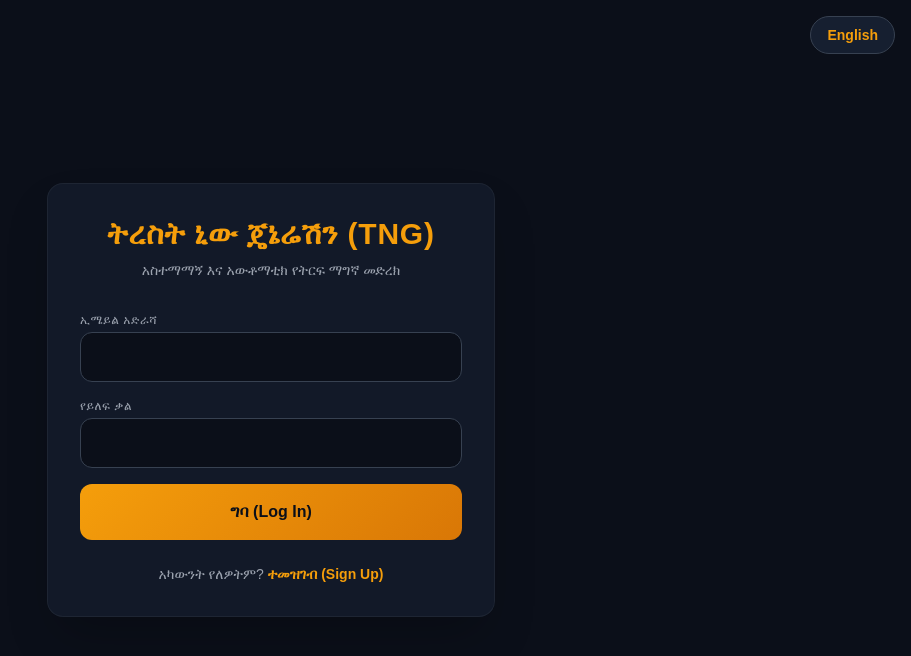
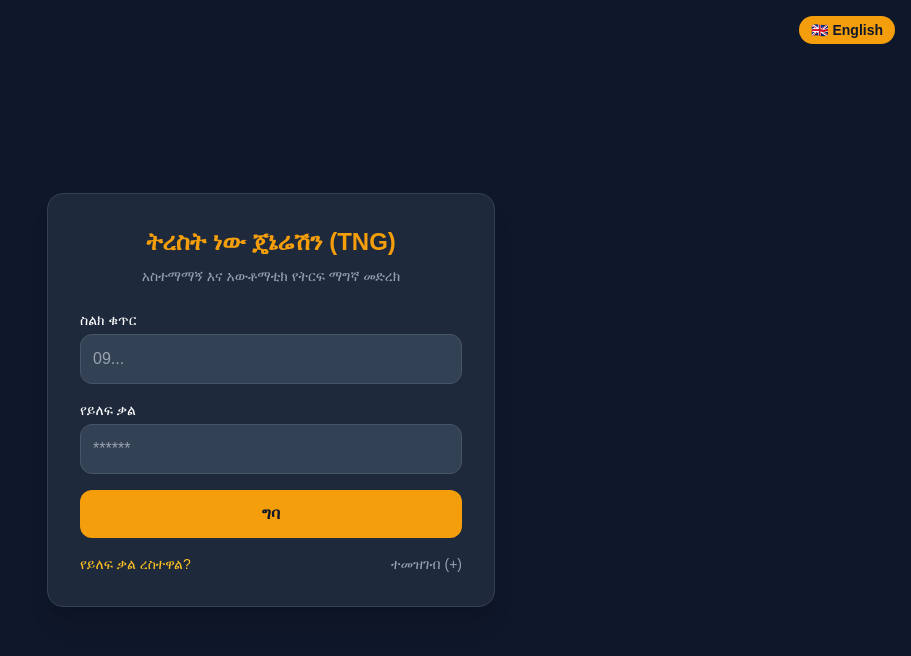
Before and after one commit to Zenebe21/tng-platform, a Next.js app: page / in a window 1280 px wide. Shown: the top 656 px of the page, without its empty margins (369-1280 px from the left). Built offline with nearby package versions, Linux system fonts and the light colour scheme; no server answers.

Commit message:
Update page.js

```diff
--- a/src/app/page.js
+++ b/src/app/page.js
@@ -1,145 +1,186 @@
+'use strict';
 'use client';
+
 import { useState } from 'react';
-import { supabase } from '../lib/supabase';
+import { supabase } from '../lib/supabaseClient'; // ያንተን የsupabaseClient ፋይል ስም ይጠቀማል
 
 export default function AuthPage() {
-  const [isAmharic, setIsAmharic] = useState(true);
-  const [isSignUp, setIsSignUp] = useState(false);
-  const [email, setEmail] = useState('');
+  const [isLogin, setIsLogin] = useState(true);
+  const [isForgotPassword, setIsForgotPassword] = useState(false);
+  const [isEnglish, setIsEnglish] = useState(false);
+
+  // ፎርም ዳታ
+  const [phone, setPhone] = useState('');
   const [password, setPassword] = useState('');
-  const [phone, setPhone] = useState('');
+  const [confirmPassword, setConfirmPassword] = useState('');
   const [referralCode, setReferralCode] = useState('');
-  const [loading, setLoading] = useState(false);
-  const [message, setMessage] = useState('');
+  const [error, setError] = useState('');
+  const [success, setSuccess] = useState('');
 
-  const text = {
-    en: {
-      title: 'Trust New Generation (TNG)',
-      subtitle: 'Smart ROI & Automated Investment Platform',
-      login: 'Sign In',
-      signup: 'Sign Up',
-      email: 'Email Address',
-      password: 'Password',
-      phone: 'Phone Number (Telebirr/M-Pesa)',
-      ref: 'Referral Code (Optional)',
-      noAccount: "Don't have an account? ",
-      haveAccount: 'Already have an account? ',
-      successReg: 'Registration successful! Please log in.',
-    },
-    am: {
-      title: 'ትረስት ኒው ጄኔሬሽን (TNG)',
-      subtitle: 'አስተማማኝ እና አውቶማቲክ የትርፍ ማግኛ መድረክ',
-      login: 'ግባ (Log In)',
-      signup: 'ተመዝገብ (Sign Up)',
-      email: 'ኢሜይል አድራሻ',
-      password: 'የይለፍ ቃል',
-      phone: 'የስልክ ቁጥር (ቴሌብር/ኤምፒሳ)',
-      ref: 'የሪፈራል ኮድ (ካለዎት)',
-      noAccount: 'አካውንት የለዎትም? ',
-      haveAccount: 'አካውንት አለዎት? ',
-      successReg: 'ምዝገባው ተሳክቷል! አሁን መግባት ይችላሉ።',
+  // ምዝገባ (Sign Up)
+  const handleRegister = async (e) => {
+    e.preventDefault();
+    setError('');
+    setSuccess('');
+
+    if (password !== confirmPassword) {
+      setError(isEnglish ? 'Passwords do not match!' : 'የይለፍ ቃላቱ አይመሳሰሉም!');
+      return;
+    }
+
+    // በቀጥታ ወደ እኛ የ tng_members ቴብል ማስገባት
+    const { data, error: insertError } = await supabase
+      .from('tng_members')
+      .insert([
+        {
+          phone_number: phone.trim(),
+          password_hash: password,
+          referral_code: referralCode || null
+        }
+      ]);
+
+    if (insertError) {
+      setError(insertError.message);
+    } else {
+      setSuccess(isEnglish ? 'Registration successful! Please Log In.' : 'ምዝገባው ተሳክቷል! አሁን መግባት ይችላሉ።');
+      setIsLogin(true); // ወደ መግቢያ ገጽ ይመልሰዋል
     }
   };
 
-  const t = isAmharic ? text.am : text.en;
+  // መግቢያ (Log In)
+  const handleLogin = async (e) => {
+    e.preventDefault();
+    setError('');
 
-  const handleAuth = async (e) => {
+    const { data, error: loginError } = await supabase
+      .from('tng_members')
+      .select('*')
+      .eq('phone_number', phone.trim())
+      .single();
+
+    if (loginError || !data || data.password_hash !== password) {
+      setError(isEnglish ? 'Invalid phone number or password!' : 'የስልክ ቁጥር ወይም ይለፍ ቃል ተሳስቷል!');
+    } else {
+      alert(isEnglish ? 'Login Successful!' : 'በተሳካ ሁኔታ ገብተዋል!');
+      window.location.href = '/dashboard'; // ወደ ዳሽቦርድ ይወስደዋል
+    }
+  };
+
+  // ይለፍ ቃል መቀየር (Forgot Password)
+  const handleResetPassword = async (e) => {
     e.preventDefault();
-    setLoading(true);
-    setMessage('');
+    setError('');
 
-    try {
-      if (isSignUp) {
-        const { data, error } = await supabase.auth.signUp({
-          email,
-          password,
-          options: {
-            data: { phone, referral_by: referralCode || null }
-          }
-        });
-        if (error) throw error;
-        setMessage(t.successReg);
-        setIsSignUp(false);
-      } else {
-        const { error } = await supabase.auth.signInWithPassword({ email, password });
-        if (error) throw error;
-        window.location.href = '/dashboard';
-      }
-    } catch (error) {
-      setMessage(error.message);
-    } finally {
-      setLoading(false);
+    const { data, error: updateError } = await supabase
+      .from('tng_members')
+      .update({ password_hash: password })
+      .eq('phone_number', phone.trim());
+
+    if (updateError) {
+      setError(updateError.message);
+    } else {
+      alert(isEnglish ? 'Password updated successfully!' : 'የይለፍ ቃልዎ ተቀይሯል!');
+      setIsForgotPassword(false);
+      setIsLogin(true);
     }
   };
 
   return (
-    <div className="min-h-screen flex flex-col items-center justify-center p-4 relative overflow-hidden bg-tngDark">
-      {/* የቋንቋ መቀየሪያ ቁልፍ (እዚህ ላይ ተስተካክሏል) */}
-      <button
-        onClick={() => setIsAmharic(!isAmharic)}
-        className="absolute top-4 right-4 bg-tngCard border border-gray-700 px-4 py-2 rounded-full text-sm font-semibold text-tngGold"
-      >
-        {isAmharic ? 'English' : 'አማርኛ'}
-      </button>
+    <div className="min-h-screen bg-slate-900 text-white flex flex-col items-center justify-center relative px-4">
+      {/* 🌐 Language Switcher */}
+      <div className="absolute top-4 right-4">
+        <button
+          onClick={() => setIsEnglish(!isEnglish)}
+          className="bg-amber-500 hover:bg-amber-600 text-slate-900 font-bold py-1 px-3 rounded-full text-sm transition"
+        >
+          {isEnglish ? '🇪🇹 አማርኛ' : '🇬🇧 English'}
+        </button>
+      </div>
 
-      <div className="w-full max-w-md p-8 rounded-2xl tng-glass shadow-2xl text-center z-10">
-        <h1 className="text-3xl font-extrabold text-tngGold mb-2 tracking-wide">{t.title}</h1>
-        <p className="text-gray-400 text-sm mb-8">{t.subtitle}</p>
+      <div className="bg-slate-800 p-8 rounded-2xl shadow-xl w-full max-w-md border border-slate-700">
+        <h2 className="text-2xl font-bold text-center text-amber-500 mb-2">
+          {isEnglish ? 'Trust New Generation (TNG)' : 'ትረስት ነው ጄኔሬሽን (TNG)'}
+        </h2>
+        <p className="text-center text-sm text-slate-400 mb-6">
+          {isEnglish ? 'Reliable and Automated ROI Platform' : 'አስተማማኝ እና አውቶማቲክ የትርፍ ማግኛ መድረክ'}
+        </p>
 
-        {message && (
-          <div className="p-3 mb-4 rounded-lg text-sm bg-blue-900/30 text-blue-300 border border-blue-800">
-            {message}
-          </div>
+        {/* 1. FORGOT PASSWORD FORM */}
+        {isForgotPassword ? (
+          <form onSubmit={handleResetPassword} className="space-y-4">
+            <h3 className="text-lg text-center font-semibold mb-2">{isEnglish ? 'Reset Password' : 'ይለፍ ቃል ቀይር'}</h3>
+            <div>
+              <label className="text-sm block mb-1">{isEnglish ? 'Phone Number' : 'ስልክ ቁጥር'}</label>
+              <input type="tel" placeholder="09..." className="w-full p-3 rounded-xl bg-slate-700 border border-slate-600 focus:outline-none focus:border-amber-500" value={phone} onChange={(e) => setPhone(e.target.value)} required />
+            </div>
+            <div>
+              <label className="text-sm block mb-1">{isEnglish ? 'New Password' : 'አዲስ የይለፍ ቃል'}</label>
+              <input type="password" placeholder="******" className="w-full p-3 rounded-xl bg-slate-700 border border-slate-600 focus:outline-none focus:border-amber-500" value={password} onChange={(e) => setPassword(e.target.value)} required />
+            </div>
+            <button type="submit" className="w-full py-3 bg-amber-500 hover:bg-amber-600 text-slate-900 font-bold rounded-xl transition">
+              {isEnglish ? 'Update Password' : 'አድስ'}
+            </button>
+            <div className="text-center mt-4">
+              <button type="button" onClick={() => { setIsForgotPassword(false); setIsLogin(true); }} className="text-sm text-slate-400 hover:underline">
+                {isEnglish ? 'Back to Login' : 'ወደ መግቢያ ተመለስ'}
+              </button>
+            </div>
+          </form>
+        ) : isLogin ? (
+          /* 2. LOGIN FORM */
+          <form onSubmit={handleLogin} className="space-y-4">
+            <div>
+              <label className="text-sm block mb-1">{isEnglish ? 'Phone Number' : 'ስልክ ቁጥር'}</label>
+              <input type="tel" placeholder="09..." className="w-full p-3 rounded-xl bg-slate-700 border border-slate-600 focus:outline-none focus:border-amber-500" value={phone} onChange={(e) => setPhone(e.target.value)} required />
+            </div>
+            <div>
+              <label className="text-sm block mb-1">{isEnglish ? 'Password' : 'የይለፍ ቃል'}</label>
+              <input type="password" placeholder="******" className="w-full p-3 rounded-xl bg-slate-700 border border-slate-600 focus:outline-none focus:border-amber-500" value={password} onChange={(e) => setPassword(e.target.value)} required />
+            </div>
+            <button type="submit" className="w-full py-3 bg-amber-500 hover:bg-amber-600 text-slate-900 font-bold rounded-xl transition">
+              {isEnglish ? 'Log In' : 'ግባ'}
+            </button>
+            <div className="flex justify-between items-center mt-4 text-sm">
+              <button type="button" onClick={() => setIsForgotPassword(true)} className="text-amber-400 hover:underline">
+                {isEnglish ? 'Forgot Password?' : 'የይለፍ ቃል ረስተዋል?'}
+              </button>
+              <button type="button" onClick={() => setIsLogin(false)} className="text-slate-400 hover:underline">
+                {isEnglish ? 'Sign Up' : 'ተመዝገብ (+)'}
+              </button>
+            </div>
+          </form>
+        ) : (
+          /* 3. SIGN UP FORM */
+          <form onSubmit={handleRegister} className="space-y-4">
+            <div>
+              <label className="text-sm block mb-1">{isEnglish ? 'Phone Number' : 'ስልክ ቁጥር'}</label>
+              <input type="tel" placeholder="09..." className="w-full p-3 rounded-xl bg-slate-700 border border-slate-600 focus:outline-none focus:border-amber-500" value={phone} onChange={(e) => setPhone(e.target.value)} required />
+            </div>
+            <div>
+              <label className="text-sm block mb-1">{isEnglish ? 'Password' : 'የይለፍ ቃል'}</label>
+              <input type="password" placeholder="******" className="w-full p-3 rounded-xl bg-slate-700 border border-slate-600 focus:outline-none focus:border-amber-500" value={password} onChange={(e) => setPassword(e.target.value)} required />
+            </div>
+            <div>
+              <label className="text-sm block mb-1">{isEnglish ? 'Confirm Password' : 'የይለፍ ቃል አረጋግጥ'}</label>
+              <input type="password" placeholder="******" className="w-full p-3 rounded-xl bg-slate-700 border border-slate-600 focus:outline-none focus:border-amber-500" value={confirmPassword} onChange={(e) => setConfirmPassword(e.target.value)} required />
+            </div>
+            <div>
+              <label className="text-sm block mb-1">{isEnglish ? 'Referral Code (Optional)' : 'የሪፈራል ኮድ (ከተፈለገ)'}</label>
+              <input type="text" placeholder="TNG..." className="w-full p-3 rounded-xl bg-slate-700 border border-slate-600 focus:outline-none focus:border-amber-500" value={referralCode} onChange={(e) => setReferralCode(e.target.value)} />
+            </div>
+            <button type="submit" className="w-full py-3 bg-amber-500 hover:bg-amber-600 text-slate-900 font-bold rounded-xl transition">
+              {isEnglish ? 'Register' : 'ተመዝገብ'}
+            </button>
+            <div className="text-center mt-4">
+              <button type="button" onClick={() => setIsLogin(true)} className="text-sm text-slate-400 hover:underline">
+                {isEnglish ? 'Already have an account? Log In' : 'አካውንት አለዎት? ይግቡ'}
+              </button>
+            </div>
+          </form>
         )}
 
-        <form onSubmit={handleAuth} className="space-y-4 text-left">
-          <div>
-            <label className="text-xs text-gray-400 uppercase tracking-wider block mb-1">{t.email}</label>
-            <input
-              type="email" required value={email} onChange={(e) => setEmail(e.target.value)}
-              className="w-full p-3 rounded-xl bg-tngDark border border-gray-700 focus:border-tngGold focus:outline-none text-white"
-            />
-          </div>
-
-          <div>
-            <label className="text-xs text-gray-400 uppercase tracking-wider block mb-1">{t.password}</label>
-            <input
-              type="password" required value={password} onChange={(e) => setPassword(e.target.value)}
-              className="w-full p-3 rounded-xl bg-tngDark border border-gray-700 focus:border-tngGold focus:outline-none text-white"
-            />
-          </div>
-
-          {isSignUp && (
-            <>
-              <div>
-                <label className="text-xs text-gray-400 uppercase tracking-wider block mb-1">{t.phone}</label>
-                <input
-                  type="text" required value={phone} onChange={(e) => setPhone(e.target.value)}
-                  className="w-full p-3 rounded-xl bg-tngDark border border-gray-700 focus:border-tngGold focus:outline-none text-white"
-                  placeholder="09..."
-                />
-              </div>
-              <div>
-                <label className="text-xs text-gray-400 uppercase tracking-wider block mb-1">{t.ref}</label>
-                <input
-                  type="text" value={referralCode} onChange={(e) => setReferralCode(e.target.value)}
-                  className="w-full p-3 rounded-xl bg-tngDark border border-gray-700 focus:border-tngGold focus:outline-none text-white"
-                />
-              </div>
-            </>
-          )}
-
-          <button type="submit" disabled={loading} className="w-full p-4 rounded-xl btn-gold mt-4">
-            {loading ? '...' : (isSignUp ? t.signup : t.login)}
-          </button>
-        </form>
-
-        <p className="text-sm text-gray-400 mt-6">
-          {isSignUp ? t.haveAccount : t.noAccount}
-          <button onClick={() => setIsSignUp(!isSignUp)} className="text-tngGold font-bold hover:underline">
-            {isSignUp ? t.login : t.signup}
-          </button>
-        </p>
+        {error && <p className="text-red-500 text-sm mt-4 text-center">{error}</p>}
+        {success && <p className="text-green-500 text-sm mt-4 text-center">{success}</p>}
       </div>
     </div>
   );
```
